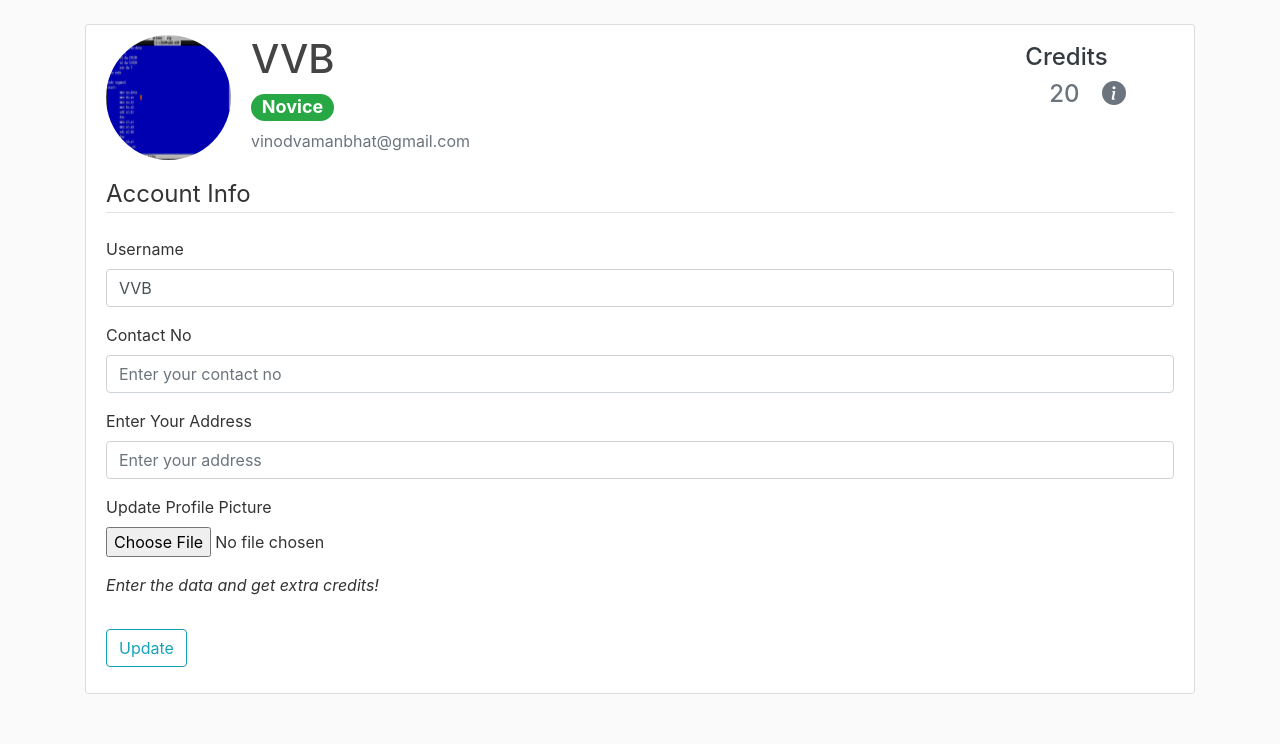
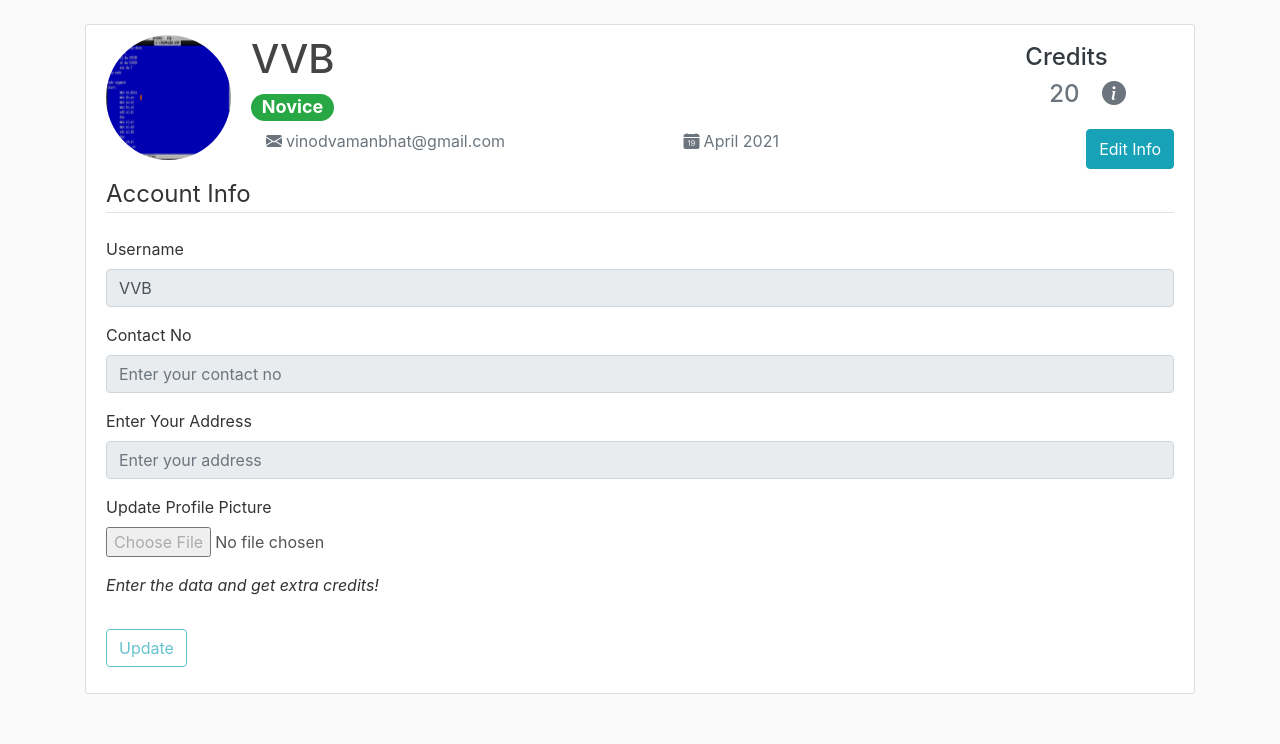
Before and after one commit to VVB2/MockTest, a Flask app: page /account in a window 1280 px wide. Shown: the part 56-800 px from the top of the page. Run offline with Flask 2, Linux system fonts and the light colour scheme; a user stored in the database is signed in; parts of the project's set-up code (start-up, migrations or seed data) failed here and were passed over; some libraries are stand-ins or nearby versions.

Commit message:
Minor changes

```diff
--- a/mocktest/models.py
+++ b/mocktest/models.py
@@ -1,3 +1,4 @@
+from datetime import datetime
 from itsdangerous import TimedJSONWebSignatureSerializer as Serializer
 from datetime import datetime
 from mocktest import db, login_manager, app
@@ -18,6 +19,7 @@ class User(db.Model, UserMixin):
     address = db.Column(db.String(255), default='None')
     gender = db.Column(db.String(6), nullable=False)
     badge = db.Column(db.String(20), default='Novice')
+    created = db.Column(db.DateTime, nullable=False, default=datetime.utcnow)
 
     def get_reset_token(self, expires_sec = 600):
         s = Serializer(app.config['SECRET_KEY'], expires_sec)
--- a/mocktest/templates/account.html
+++ b/mocktest/templates/account.html
@@ -18,7 +18,17 @@
               <a class="nav-item nav-link" href="{{ url_for('tests.python') }}">Python</a>
               <li class="nav-item dropdown">
                 <a class="nav-link dropdown-toggle ml-3" href="#" id="navbarDropdownMenuLink" role="button" data-toggle="dropdown" aria-haspopup="true" aria-expanded="false" style="padding: 0px;">
-                  <img class="rounded-circle" style="width:40px ;height:40px" src="{{ image_file }}">
+                  {% if current_user.image_file=='default.png' %}
+                    {% if current_user.gender=='Male'%}
+                      <img class="rounded-circle" style="width:40px ;height:40px;background-color:#ffffff;" src="../static/profile_pics/male.png">
+                    {% elif current_user.gender=='Female'%}
+                      <img class="rounded-circle" style="width:40px ;height:40px" src="../static/profile_pics/female.png">
+                    {% else %}
+                      <img class="rounded-circle" style="width:40px ;height:40px" src="../static/profile_pics/other.png">
+                    {% endif %}
+                  {% else %}
+                    <img class="rounded-circle" style="width:40px ;height:40px" src="{{ image_file }}">
+                  {% endif %}
                 </a>
                 <div class="dropdown-menu mt-2" aria-labelledby="navbarDropdownMenuLink">
                   <a class="dropdown-item" href="{{ url_for('users.account') }}" style="font-weight: 500;">Account</a>
@@ -52,26 +62,32 @@
           <div class="float-right mr-5 mt-2">
             <h4 class="text-dark">Credits</h4>
             <h4 class="text-secondary ml-4">{{ current_user.hackos }}
-              <i class="bi bi-info-circle-fill ml-3" data-toggle="tooltip" data-placement="right" title="Use this to unlock answers."></i>
+              <i class="bi bi-info-circle-fill ml-3" data-toggle="tooltip" data-placement="right" title="Use this to unlock answers"></i>
             </h4>
           </div>
           <h2 class="account-heading">{{ current_user.username }}
             {% if current_user.badge=='Novice' %}
-            <h4><span class="badge badge-pill badge-success"  data-toggle="tooltip" data-placement="right" title="Solve tests to get higher ranking." style="cursor: default;">{{ current_user.badge }}</span></h4>
+            <h4><span class="badge badge-pill badge-success"  data-toggle="tooltip" data-placement="right" title="Solve tests to get higher ranking" style="cursor: default;">{{ current_user.badge }}</span></h4>
             {% elif current_user.badge=='Intermediate' %}
-            <h4><span class="badge badge-pill badge-info"  data-toggle="tooltip" data-placement="right" title="Solve tests to get higher ranking." style="cursor: default;">{{ current_user.badge }}</span></h4>
+            <h4><span class="badge badge-pill badge-info"  data-toggle="tooltip" data-placement="right" title="Solve tests to get higher ranking" style="cursor: default;">{{ current_user.badge }}</span></h4>
             {% elif current_user.badge=='Advanced' %}
-            <h4><span class="badge badge-pill badge-dark"  data-toggle="tooltip" data-placement="right" title="Solve tests to get higher ranking." style="cursor: default;">{{ current_user.badge }}</span></h4>
+            <h4><span class="badge badge-pill badge-dark"  data-toggle="tooltip" data-placement="right" title="Solve tests to get higher ranking" style="cursor: default;">{{ current_user.badge }}</span></h4>
             {% elif current_user.badge=='Expert' %}
-            <h4><span class="badge badge-pill badge-danger"  data-toggle="tooltip" data-placement="right" title="Solve tests to get higher ranking." style="cursor: default;">{{ current_user.badge }}</span></h4>
+            <h4><span class="badge badge-pill badge-danger"  data-toggle="tooltip" data-placement="right" title="Solve tests to get higher ranking" style="cursor: default;">{{ current_user.badge }}</span></h4>
             {% endif %}
           </h2>
-          <p class="text-secondary">{{ current_user.email }}</p>
-        </div>
-    </div>
-    <form method="POST" action="" enctype="multipart/form-data">
+          <div class="container">
+            <div class="row">
+              <p class="col text-secondary"><i class="bi bi-envelope-fill mr-1" data-toggle="tooltip" data-placement="bottom" title="Email address"></i>{{ current_user.email }}</p>
+              <p class="col text-secondary"><i class="bi bi-calendar-date-fill mr-1" data-toggle="tooltip" data-placement="left" title="Joining date"></i>{{ current_user.created.strftime("%B") + " " + current_user.created.strftime("%Y") }}</p>
+              <button type="button" class="col-auto btn btn-info" id="edit">Edit Info</button>
+            </div>
+          </div>
+          </div>
+      </div>
+    <form method="POST" action="" enctype="multipart/form-data" >
         {{ form.hidden_tag() }}
-        <fieldset class="form-group">
+        <fieldset class="form-group" id="mainForm" disabled>
             <legend class="border-bottom mb-4">Account Info</legend>
             <div class="form-group">
                 {{ form.username.label(class="form-control-label") }}
@@ -126,8 +142,21 @@
             </div>
         </fieldset>
         <div class="form-group">
-            {{ form.submit(class="btn btn-outline-info") }}
+            {{ form.submit(class="btn btn-outline-info submit") }}
         </div>
     </form>
 </div>
 {% endblock %}
+
+{% block script %}
+<script type="text/javascript">
+  $(document).ready(function () {
+    $(".submit").attr('disabled', true);
+    $('#edit').on('click', function () {
+      var toggle = $("#mainForm").prop("disabled");
+      $("#mainForm").attr('disabled', !toggle);
+      $(".submit").attr('disabled', !toggle);
+    });
+  });
+  </script>
+{% endblock %}
--- a/mocktest/templates/base.html
+++ b/mocktest/templates/base.html
@@ -41,7 +41,17 @@
               <a class="nav-item nav-link" href="{{ url_for('tests.python') }}">Python</a>
               <li class="nav-item dropdown">
                 <a class="nav-link dropdown-toggle ml-3" href="#" id="navbarDropdownMenuLink" role="button" data-toggle="dropdown" aria-haspopup="true" aria-expanded="false" style="padding: 0px;">
-                  <img class="rounded-circle" style="width:40px ;height:40px" src="../static/profile_pics/{{ image_file }}">
+                  {% if current_user.image_file=='default.png' %}
+                    {% if current_user.gender=='Male'%}
+                      <img class="rounded-circle" style="width:40px ;height:40px;background-color:#ffffff;" src="../static/profile_pics/male.png">
+                    {% elif current_user.gender=='Female'%}
+                      <img class="rounded-circle" style="width:40px ;height:40px" src="../static/profile_pics/female.png">
+                    {% else %}
+                      <img class="rounded-circle" style="width:40px ;height:40px" src="../static/profile_pics/other.png">
+                    {% endif %}
+                  {% else %}
+                    <img class="rounded-circle" style="width:40px ;height:40px" src="../static/profile_pics/{{ image_file }}">
+                  {% endif %}
                 </a>
                 <div class="dropdown-menu mt-2" aria-labelledby="navbarDropdownMenuLink">
                   <a class="dropdown-item" href="{{ url_for('users.account') }}">Account</a>
@@ -131,6 +141,7 @@
         $('[data-toggle="tooltip"]').tooltip()
       })
     </script>
+    {% block script %}{% endblock %}
 </body>
 </html>
 </body>
--- a/mocktest/users/forms.py
+++ b/mocktest/users/forms.py
@@ -4,7 +4,7 @@ from flask_wtf import FlaskForm
 from flask_wtf.file import FileAllowed, FileField
 from mocktest.models import User
 from wtforms import (BooleanField, PasswordField, RadioField, StringField,
-                     SubmitField)
+                     SubmitField, SelectMultipleField)
 from wtforms.validators import (DataRequired, Email, EqualTo, Length,
                                 ValidationError)
 
@@ -44,7 +44,6 @@ class AccountUpdateForm(FlaskForm):
     phoneno = StringField('Contact No', render_kw={"placeholder": "Enter your contact no"})
     address = StringField('Enter Your Address',render_kw={"placeholder": "Enter your address"})
     submit = SubmitField('Update')
-    remove = SubmitField('Remove')
 
     def validate_username(self, username):
         if username.data != current_user.username:
--- a/mocktest/users/routes.py
+++ b/mocktest/users/routes.py
@@ -81,8 +81,6 @@ def account():
             form.phoneno.data = current_user.phoneno
         if not current_user.address=='None':
             form.address.data = current_user.address
-    else:
-        print("hello")
     image_file = url_for('static', filename='profile_pics/' + current_user.image_file)
     return render_template('account.html', title='Account', image_file = image_file, form=form)
 
```
Also changed, not shown: mocktest/templates/java.html (+11 -1 lines), mocktest/templates/performance.html (+11 -1 lines), mocktest/templates/python.html (+11 -1 lines), mocktest/static/profile_pics/d9628f8e2470c27a.PNG (added), mocktest/users.db.
